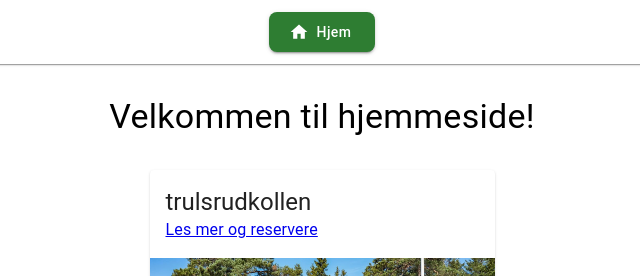
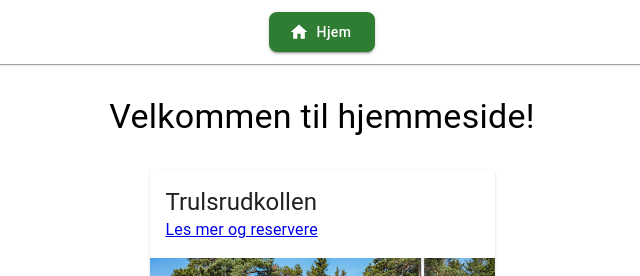
Before and after one commit to ludde136/forsoken, a React (Create React App) app: page / in a window 1280 px wide. Shown: the top 276 px of the page, without its empty margins (318-958 px from the left). Built offline with nearby package versions, Linux system fonts and the light colour scheme.

Commit message:
Stor forbokstav Trulsrud

```diff
--- a/src/components/hytter/Vishytter.js
+++ b/src/components/hytter/Vishytter.js
@@ -50,7 +50,7 @@ function Vishytter() {
               }}
             >
               <CardHeader
-                title={item.navn1}
+                title={item.navn1.charAt(0).toUpperCase() + item.navn1.slice(1)}
                 subheader={<Link to={item.navn1}>Les mer og reservere</Link>}
               />
               <CardMedia
```
